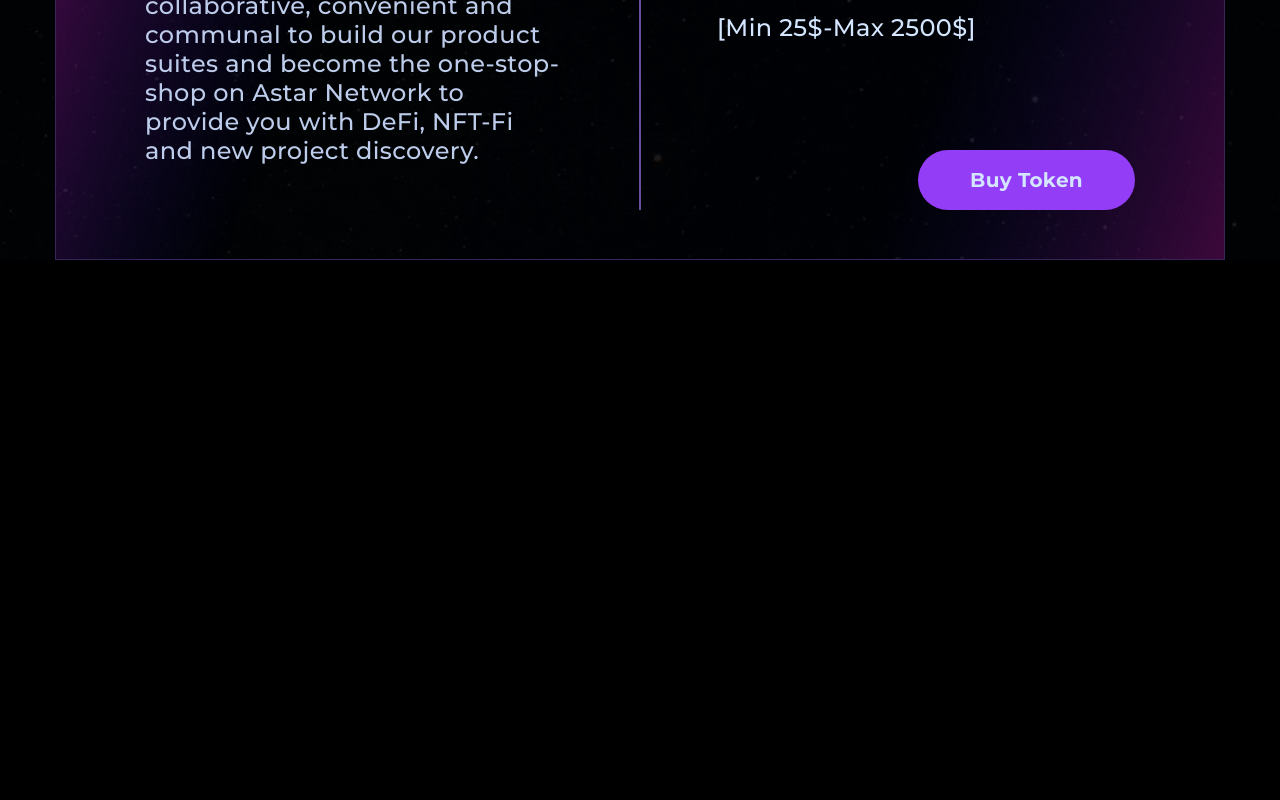
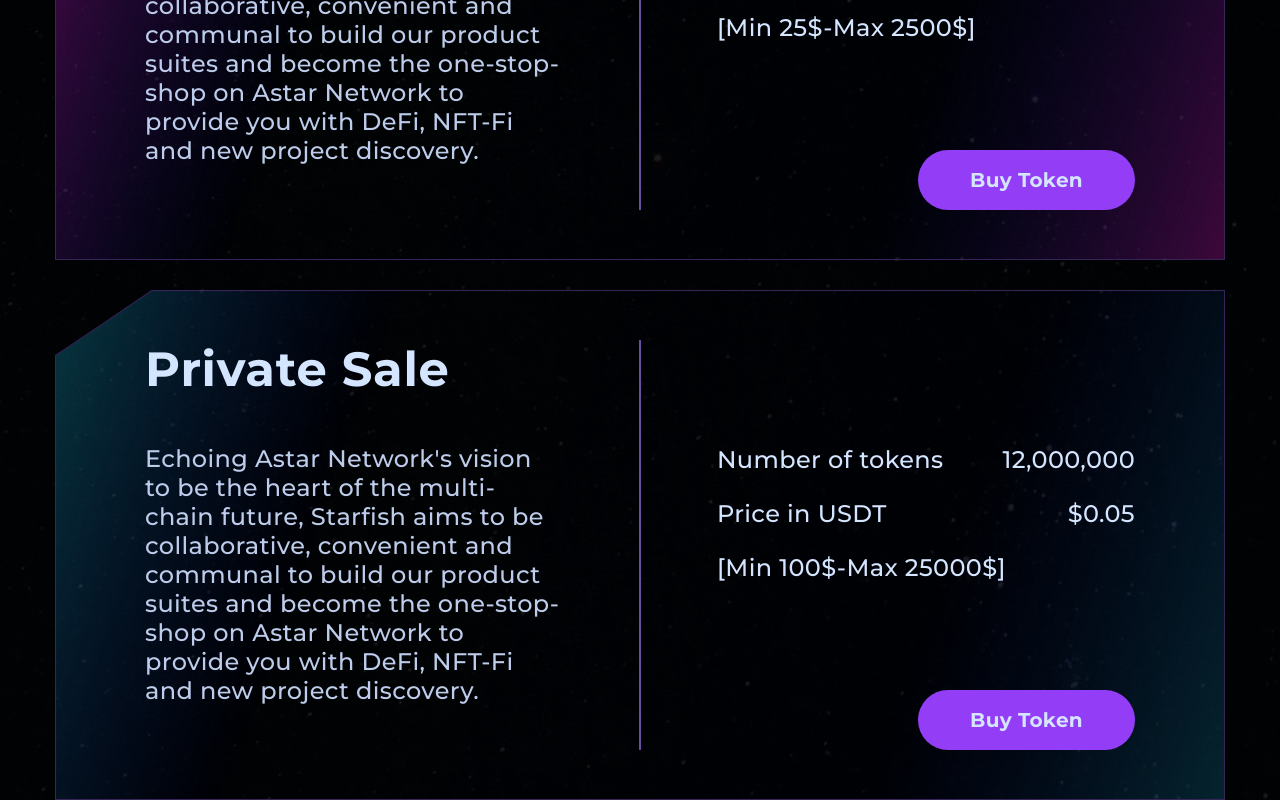
Before and after one commit to techbandorg/Planetex-Landing, a Next.js app: page / in a window 1280 px wide. Shown: the part 7667-8467 px from the top of the page. Before the commit the page ends 7927 px from the top, so only its background shows below. Built offline with nearby package versions, Linux system fonts and the light colour scheme.

Commit message:
EDIT | аdding full Responsiveness to Private-sale of the Sale Details Section

```diff
--- a/components/SaleSection/SaleSection.module.css
+++ b/components/SaleSection/SaleSection.module.css
@@ -240,12 +240,13 @@
 .sale_PrivateSale {
   display: flex;
   justify-content: space-between;
-  width: 1170px;
+  width: 100%;
+  max-width: 1170px;
   height: 510px;
   padding: 50px 90px;
   background-image: url('/images/PrivateSale.png');
   background-repeat: no-repeat;
-  background-size: auto;
+  background-size: 100% 100%;
   margin: 30px 0 0 0;
 }
 
@@ -397,6 +398,10 @@
     padding: 60px 40px;
   }
   .sale_MainSale {
+    height: 557px;
+    padding: 60px 40px;
+  }
+  .sale_PrivateSale {
     height: 557px;
     padding: 60px 40px;
   }
--- a/components/SaleSection/SaleSection.tsx
+++ b/components/SaleSection/SaleSection.tsx
@@ -155,7 +155,7 @@ export default class SaleSection extends Component {
               </div>
             </div>
           </div>
-          {/* <div className={styles.sale_PrivateSale}>
+          <div className={styles.sale_PrivateSale}>
             <div className={styles.sale_presale_left}>
               <h3 className={styles.sale_presale_title}>Private Sale</h3>
               <div className={styles.sale_presale_paragr}>
@@ -189,7 +189,7 @@ export default class SaleSection extends Component {
               </div>
             </div>
           </div>
-          <div className={styles.sale_listing}>
+          {/* <div className={styles.sale_listing}>
             <h3 className={styles.sale_listing_title}>Listing on DEX</h3>
             <div className={styles.sale_listing_timer_block}>
               <div className={styles.sale_listing_timer_item}>
```
